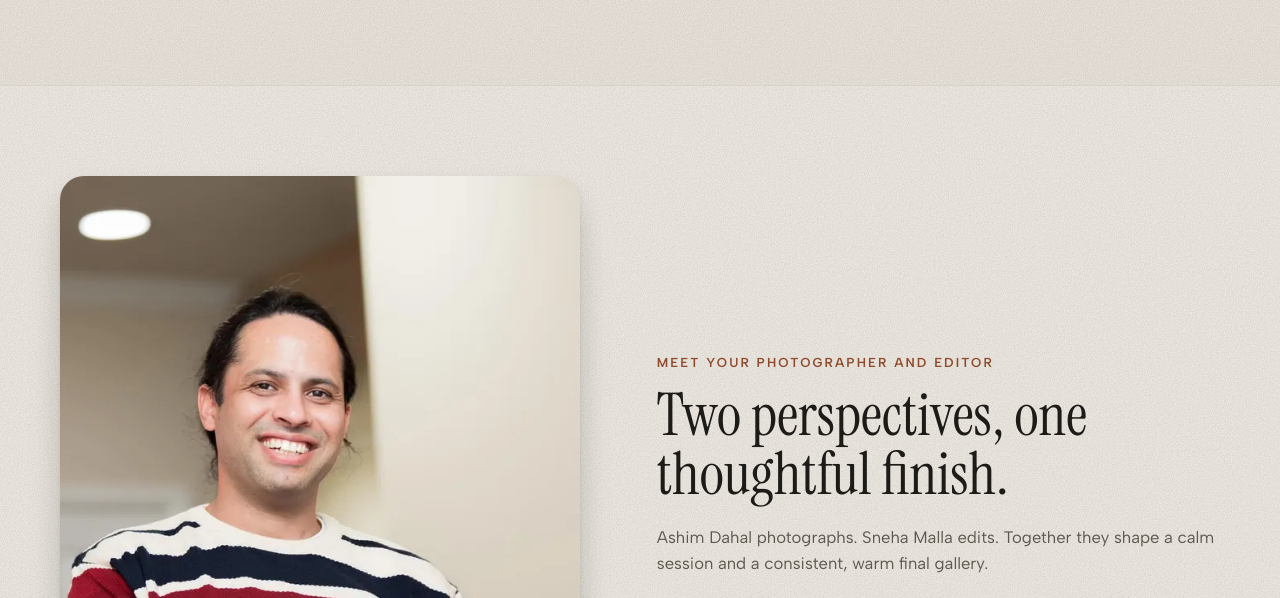
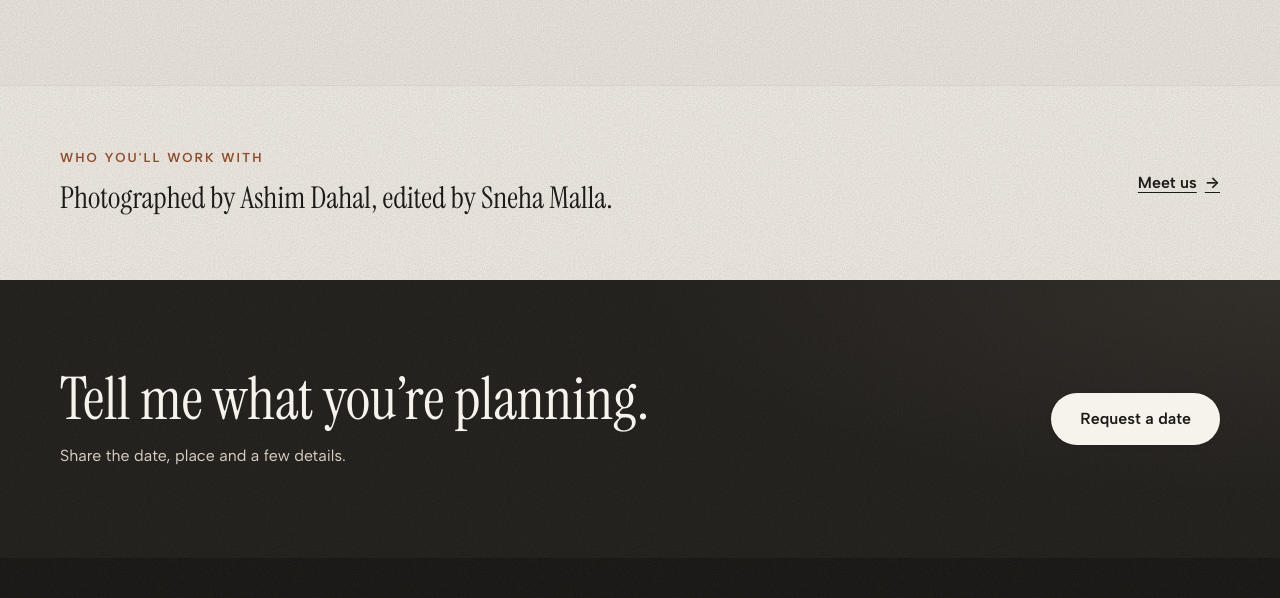
Before and after one commit to Ashim986/ad-photography-website, a plain HTML site: page site/index.html in a window 1280 px wide. Shown: the part 2520-3118 px from the top of the page. Drawn offline with Linux system fonts and the light colour scheme.

Commit message:
About: one team section, Home gets a short teaser
Home no longer repeats the About intro and photo; About shows each
person once with their role and a line on what they do, and its
services heading no longer repeats Home's.

Co-Authored-By: Claude Opus 5.5 <noreply@anthropic.com>

```diff
--- a/site/assets/site.css
+++ b/site/assets/site.css
@@ -153,6 +153,11 @@ p { margin: 0; }
 .people { display: flex; flex-wrap: wrap; gap: 16px 40px; margin-top: 32px; padding-top: 24px; border-top: 1px solid var(--line-3); }
 .person-name { font-family: var(--serif); font-size: 28px; line-height: 1.2; }
 .person-role { font-size: 14px; color: var(--muted); }
+.person { flex: 1 1 220px; }
+.person-note { margin-top: 10px; color: var(--muted); font-size: 15px; max-width: 34ch; }
+.team-teaser { display: flex; flex-wrap: wrap; align-items: center; justify-content: space-between; gap: 8px 32px; padding-top: clamp(36px, 5vw, 64px); padding-bottom: clamp(36px, 5vw, 64px); }
+.teaser-line { margin: 0; font-family: var(--serif); font-size: clamp(22px, 2.4vw, 30px); line-height: 1.25; }
+.teaser-line .kicker { display: block; font-family: var(--sans); }
 
 /* Call to action band */
 .cta { background-color: var(--ink); background-image: var(--grain), radial-gradient(90% 140% at 100% 0%, #2e2924 0%, var(--ink) 55%); color: var(--on-dark); }
--- a/site/index.html
+++ b/site/index.html
@@ -127,16 +127,9 @@
       </div>
     </section>
 
-    <section class="wrap section" aria-labelledby="team-title">
-      <div class="split">
-        <div class="split-media"><img src="/images/photographer-at-work-800.webp" srcset="/images/photographer-at-work-800.webp 800w, /images/photographer-at-work-1600.webp 1600w" sizes="(min-width: 760px) 480px, 100vw" width="800" height="800" alt="Ashim Dahal smiling with his camera" loading="lazy" decoding="async"></div>
-        <div>
-          <p class="kicker">Meet your photographer and editor</p>
-          <h2 class="title" id="team-title">Two perspectives, one thoughtful finish.</h2>
-          <p class="lede" style="margin: 20px 0 24px;">Ashim Dahal photographs. Sneha Malla edits. Together they shape a calm session and a consistent, warm final gallery.</p>
-          <a class="btn btn-outline" href="/about/">About us</a>
-        </div>
-      </div>
+    <section class="wrap team-teaser" aria-label="Who you will work with">
+      <p class="teaser-line"><span class="kicker">Who you'll work with</span>Photographed by Ashim Dahal, edited by Sneha Malla.</p>
+      <a class="text-link" href="/about/">Meet us</a>
     </section>
 
     <section class="cta" aria-labelledby="cta-title">
```
Also changed, not shown: site/about/index.html (+5 -5 lines), site/images/photographer-at-work-1600.webp (deleted), site/images/photographer-at-work-800.webp (deleted).
